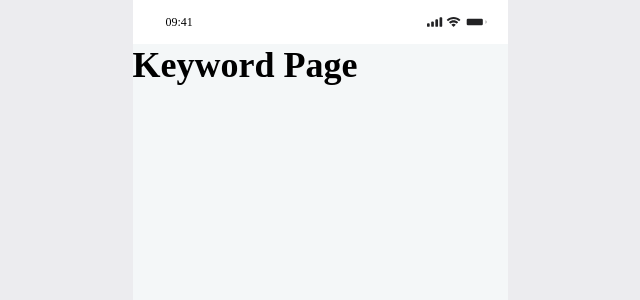
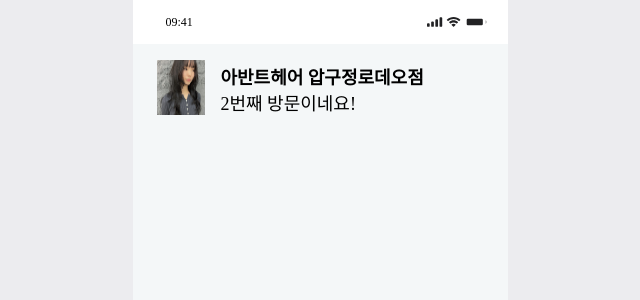
Before and after one commit to NOW-SOPT-CDSP-WEB6/Naver-Reservation-FE, a React (Vite) app: page /keyword in a window 1280 px wide. Shown: the top 300 px of the page, without its empty margins (320-960 px from the left). Built offline with nearby package versions, Linux system fonts and the light colour scheme; a web font is replaced by a local one.

Commit message:
#29 :sparkles: feat: keyword page Header 구현

```diff
--- /dev/null
+++ b/src/pages/keywordPage/Header/Header.style.ts
@@ -0,0 +1,27 @@
+import { css } from "@emotion/react";
+
+export const Wrapper = css({
+    display: "flex",
+    padding: "16px 16px 16px 24px",
+})
+
+export const Img = css({
+    width: "48px",
+    height: "56px",
+})
+
+export const detail = css({
+    flexDirection: "column",
+    gap: "3px",
+
+    padding: "3px 0 0 16px",
+})
+
+export const title = css({
+    fontSize: "18px",
+    fontWeight: "600",
+})
+
+export const subTitle = css({
+    fontWeight: "500",
+})
--- /dev/null
+++ b/src/pages/keywordPage/Header/Header.tsx
@@ -0,0 +1,20 @@
+import * as s from "@/pages/keywordPage/Header/Header.style";
+import headerSrc from "@/assets/img/keyword_img_1.png";
+import { useState } from "react";
+
+interface HeaderProps { }
+
+const Header = ({ }: HeaderProps) => {
+    const [meetCnt, setMeetCnt] = useState(2);
+    return (
+        <section css={s.Wrapper}>
+            <img src={headerSrc} />
+            <div css={s.detail}>
+                <header css={s.title}>아반트헤어 압구정로데오점</header>
+                <span css={s.subTitle}>{meetCnt}번째 방문이네요!</span>
+            </div>
+        </section>
+    );
+};
+
+export default Header;
--- a/src/pages/keywordPage/KeywordPage.tsx
+++ b/src/pages/keywordPage/KeywordPage.tsx
@@ -1,5 +1,11 @@
+import Header from "@/pages/keywordPage/Header/Header";
+
 const KeywordPage = () => {
-  return <h1>Keyword Page</h1>;
+  return (
+    <>
+    <Header/>
+    </>
+  );
 };
 
 export default KeywordPage;
```
Also changed, not shown: src/assets/img/keyword_img_1.png (added).
